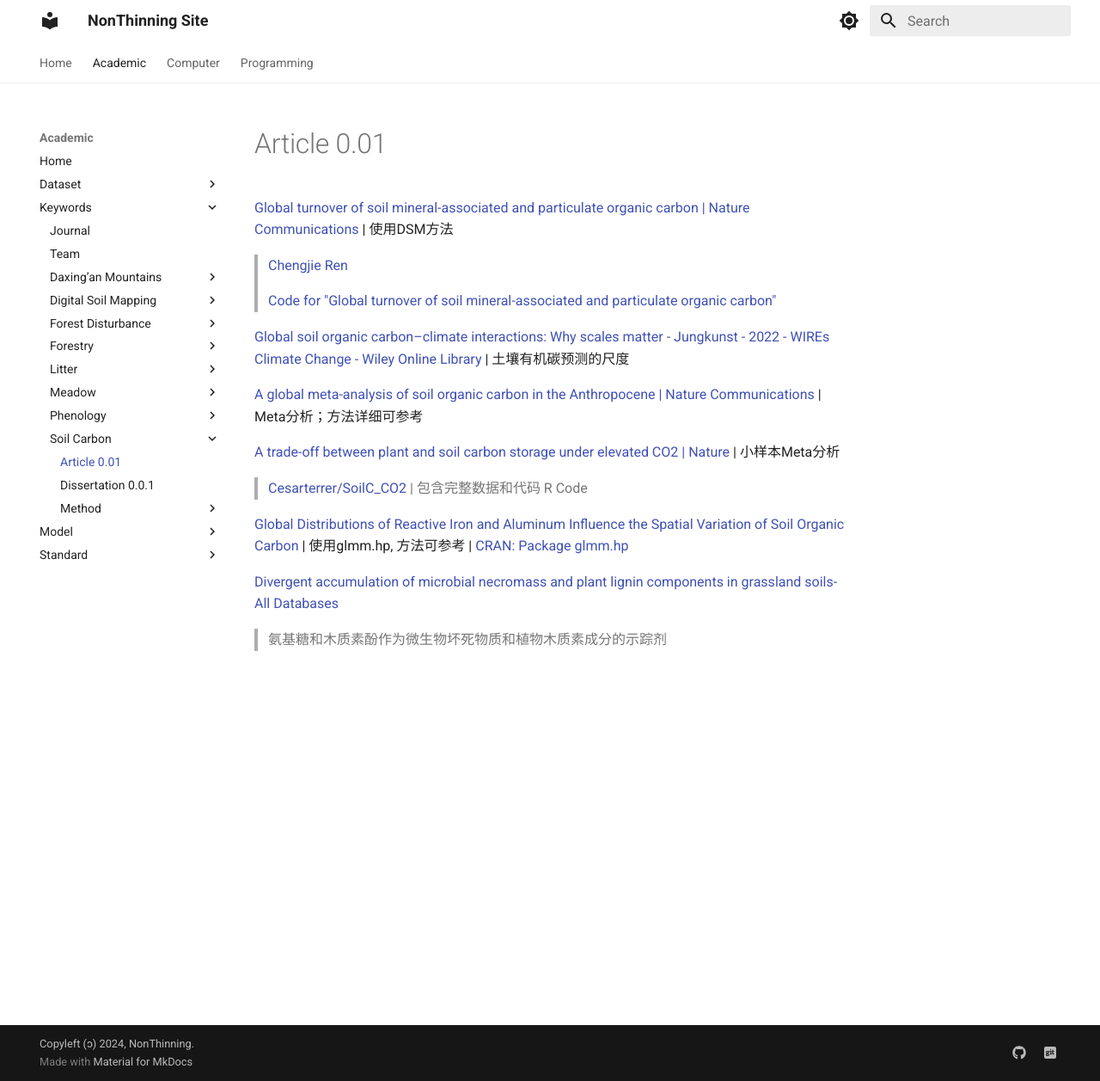
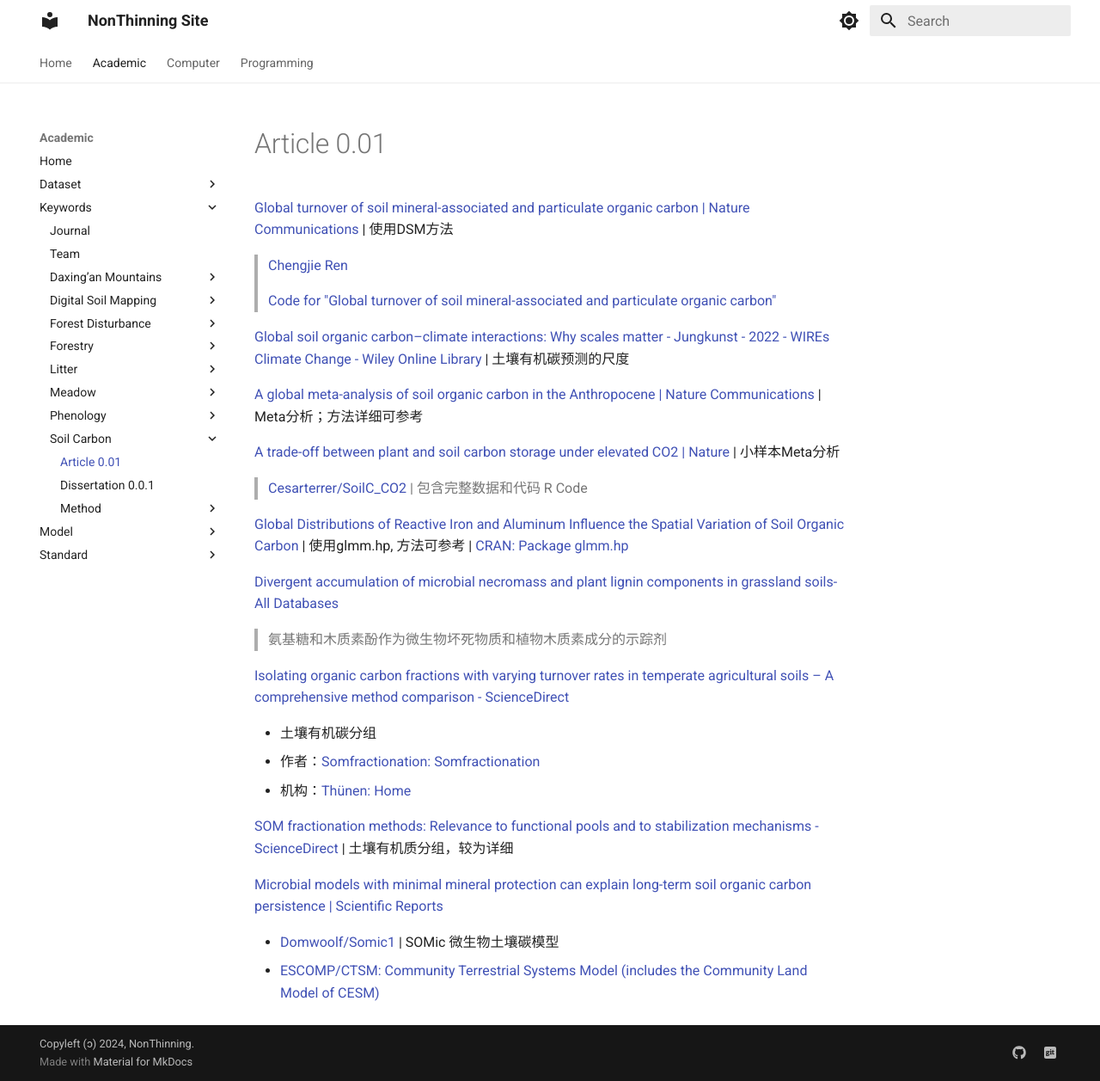
Before and after one commit to NonThinning/NonThinning.github.io, an MkDocs documentation site: the page built from docs/Academic/Keywords/Soil Carbon/Article 0.01.md, in a window 1280 px wide and 1257 px high. Shown: the whole window at 86% size. Built offline with MkDocs 1.6.1 and Material for MkDocs 9.7.7, drawn with Linux system fonts in a browser that asks for light colours.

Commit message:
docs update

```diff
--- a/docs/Academic/Keywords/Soil Carbon/Article 0.01.md
+++ b/docs/Academic/Keywords/Soil Carbon/Article 0.01.md
@@ -18,3 +18,16 @@
 [Divergent accumulation of microbial necromass and plant lignin components in grassland soils-All Databases](https://webofscience.clarivate.cn/wos/alldb/full-record/WOS:000442909300004)
 
 > 氨基糖和木质素酚作为微生物坏死物质和植物木质素成分的示踪剂
+
+[Isolating organic carbon fractions with varying turnover rates in temperate agricultural soils – A comprehensive method comparison - ScienceDirect](https://www.sciencedirect.com/science/article/pii/S0038071718302232)
+
+- 土壤有机碳分组
+- 作者：[Somfractionation: Somfractionation](https://www.somfractionation.org/)
+- 机构：[Thünen: Home](https://www.thuenen.de/en/)
+
+[SOM fractionation methods: Relevance to functional pools and to stabilization mechanisms - ScienceDirect](https://www.sciencedirect.com/science/article/pii/S0038071707001125) | 土壤有机质分组，较为详细
+
+[Microbial models with minimal mineral protection can explain long-term soil organic carbon persistence | Scientific Reports](https://www.nature.com/articles/s41598-019-43026-8)
+
+- [Domwoolf/Somic1](https://github.com/domwoolf/somic1) | SOMic 微生物土壤碳模型
+- [ESCOMP/CTSM: Community Terrestrial Systems Model (includes the Community Land Model of CESM)](https://github.com/ESCOMP/CTSM)
```
Also changed, not shown: docs/Academic/Dataset/Themes/Satellite.md (+4 -1 lines), docs/Academic/Dataset/Themes/Soil.md (+2 -0 lines), docs/Academic/Keywords/Digital Soil Mapping/Article 0.0.1.md (+4 -0 lines), docs/Academic/Keywords/Soil Carbon/Method/MAOM.md (+4 -0 lines), docs/Computer/Software/Academic.md (+2 -0 lines).
